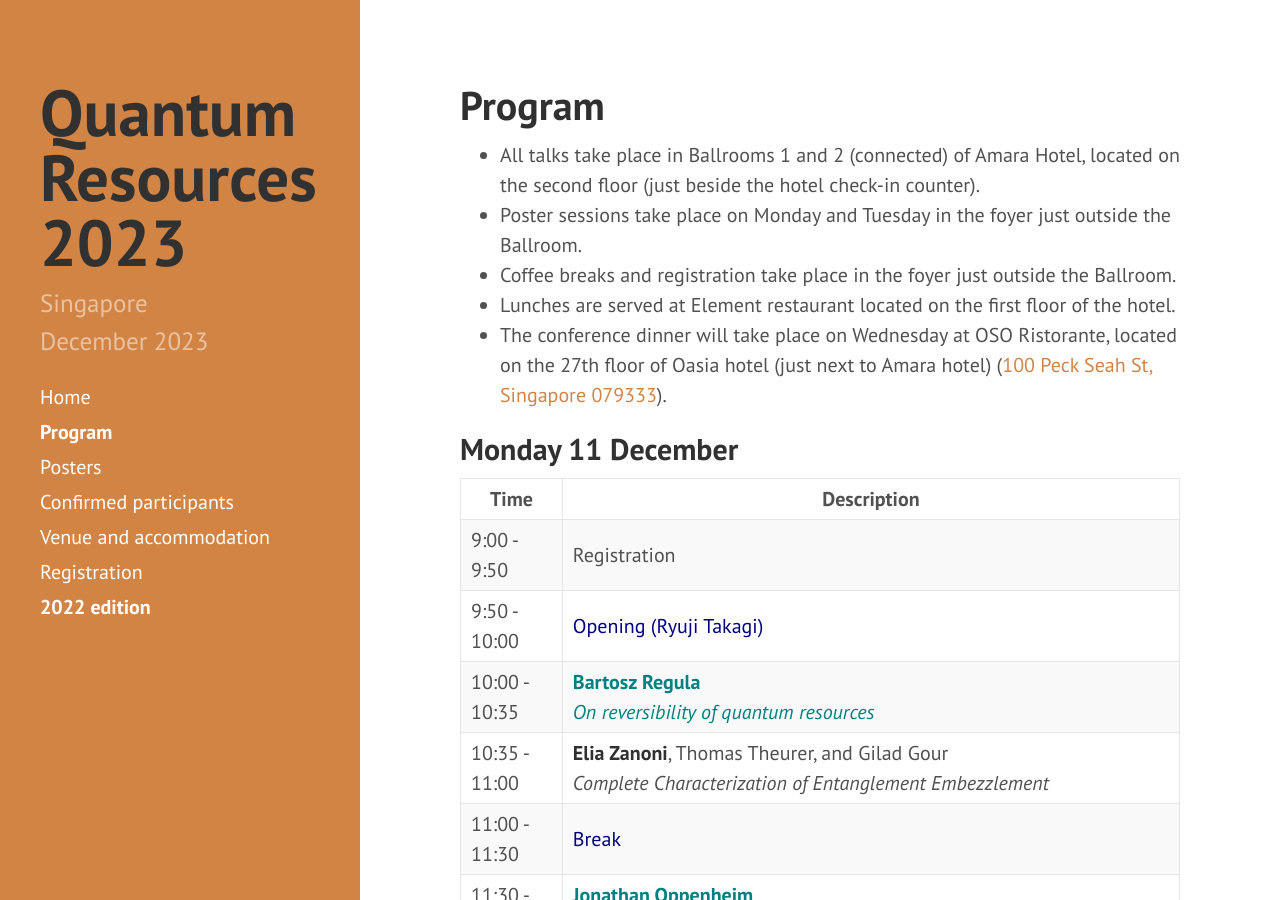
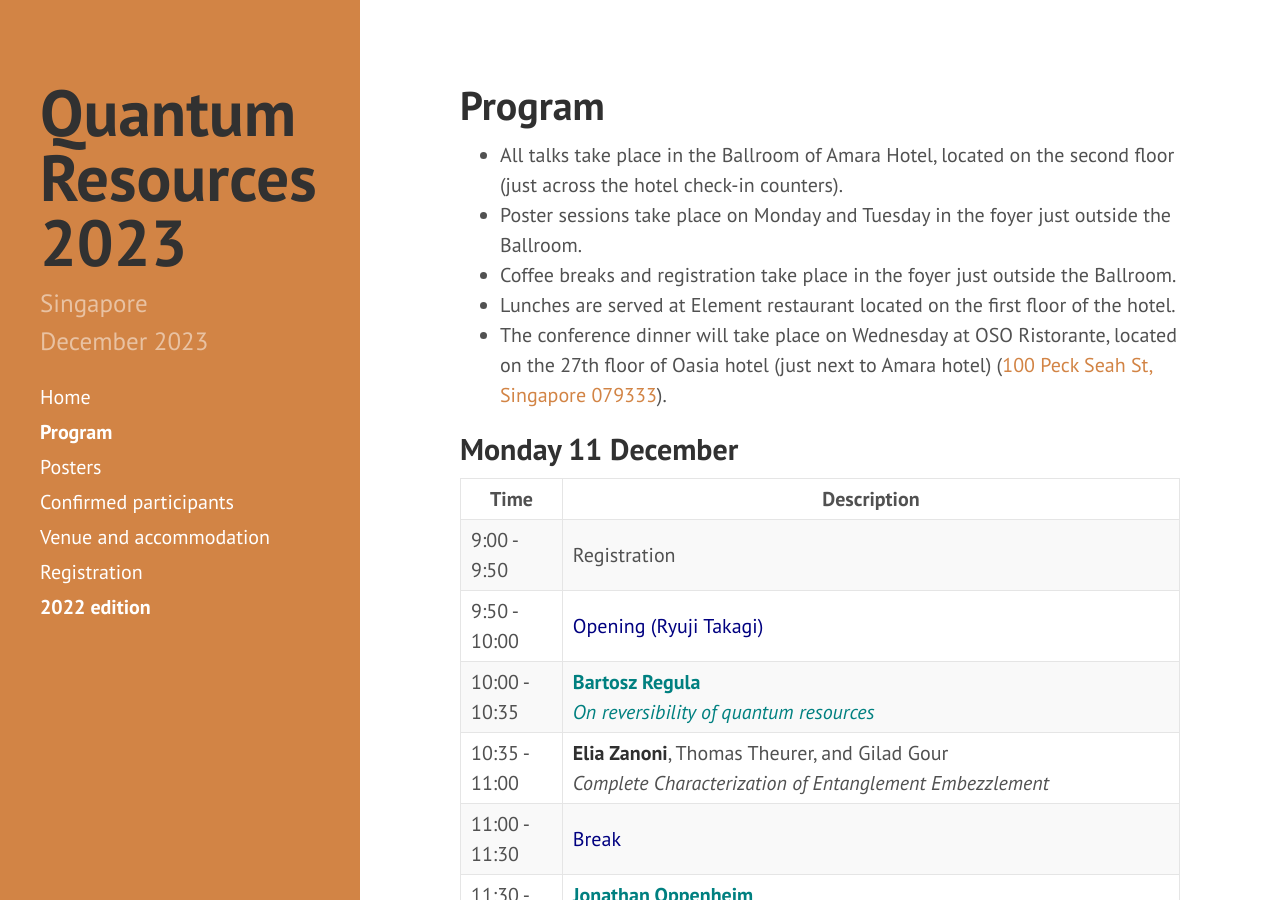
Before and after one commit to RyujiPat2/RyujiPat2.github.io, a Jekyll site: the page built from program.md, in a window 1280 px wide and 900 px high. Built offline with Jekyll 4.4.1, drawn with Linux system fonts in a browser that asks for light colours; nearby versions of some CDN libraries.

Commit message:
Update program.md

```diff
--- a/program.md
+++ b/program.md
@@ -4,7 +4,7 @@ title: Program
 order: 2
 ---
 
-- All talks take place in Ballrooms 1 and 2 (connected) of Amara Hotel, located on the second floor (just beside the hotel check-in counter).
+- All talks take place in the Ballroom of Amara Hotel, located on the second floor (just across the hotel check-in counters).
 - Poster sessions take place on Monday and Tuesday in the foyer just outside the Ballroom.
 - Coffee breaks and registration take place in the foyer just outside the Ballroom.
 - Lunches are served at Element restaurant located on the first floor of the hotel.
```
